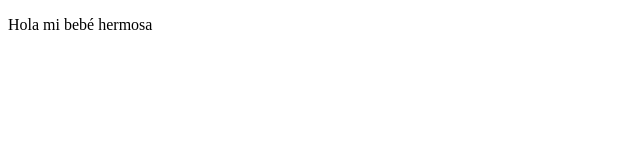
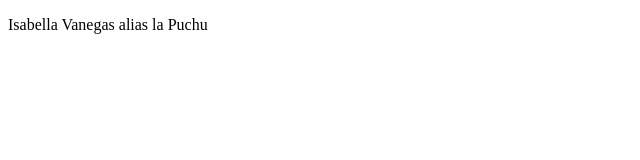
Before and after one commit to wiljavad/Platzi, a plain HTML site: page index.html in a window 1280 px wide. Shown: the full height of the page, 0-640 px from the left. Drawn offline with Linux system fonts and the light colour scheme.

Commit message:
commit cambio html

```diff
--- a/index.html
+++ b/index.html
@@ -8,7 +8,7 @@
 </head>
 <body>
     <p>
-        Hola mi bebé hermosa
+        Isabella Vanegas alias la Puchu
     </p>
 </body>
 </html>
```
